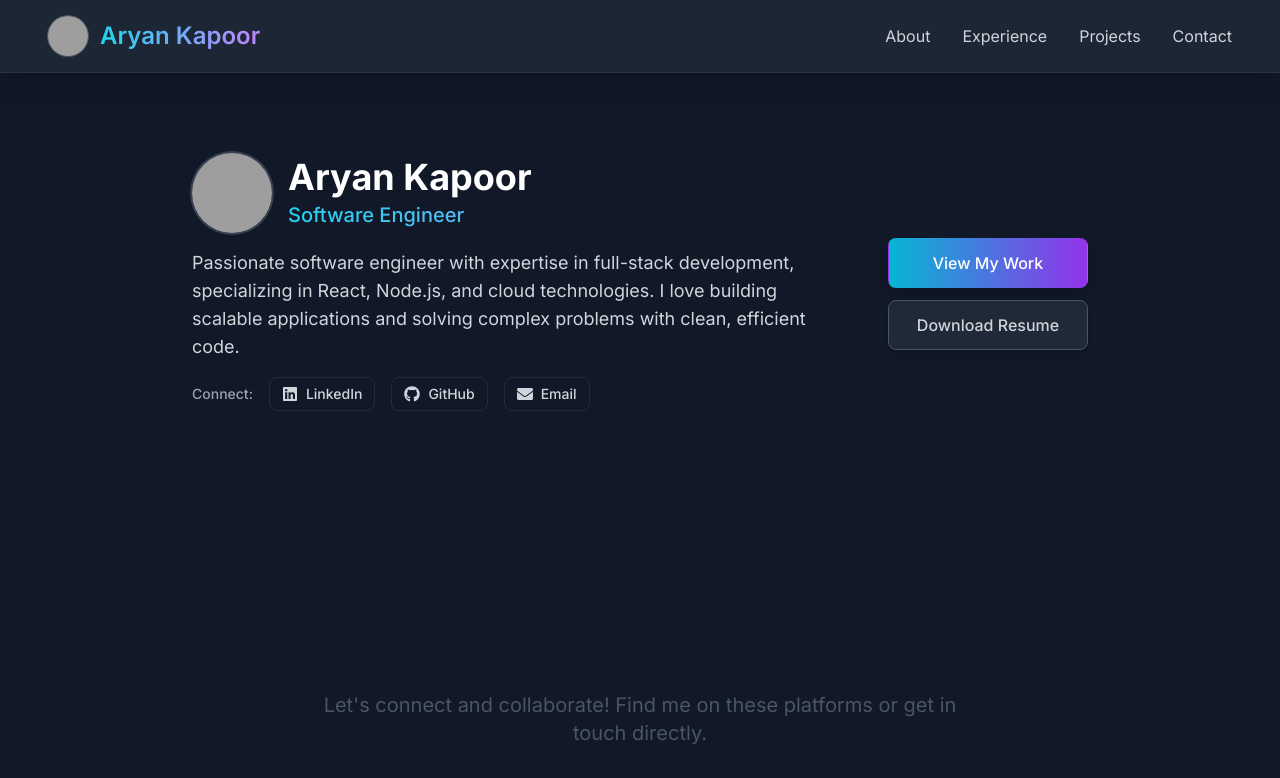
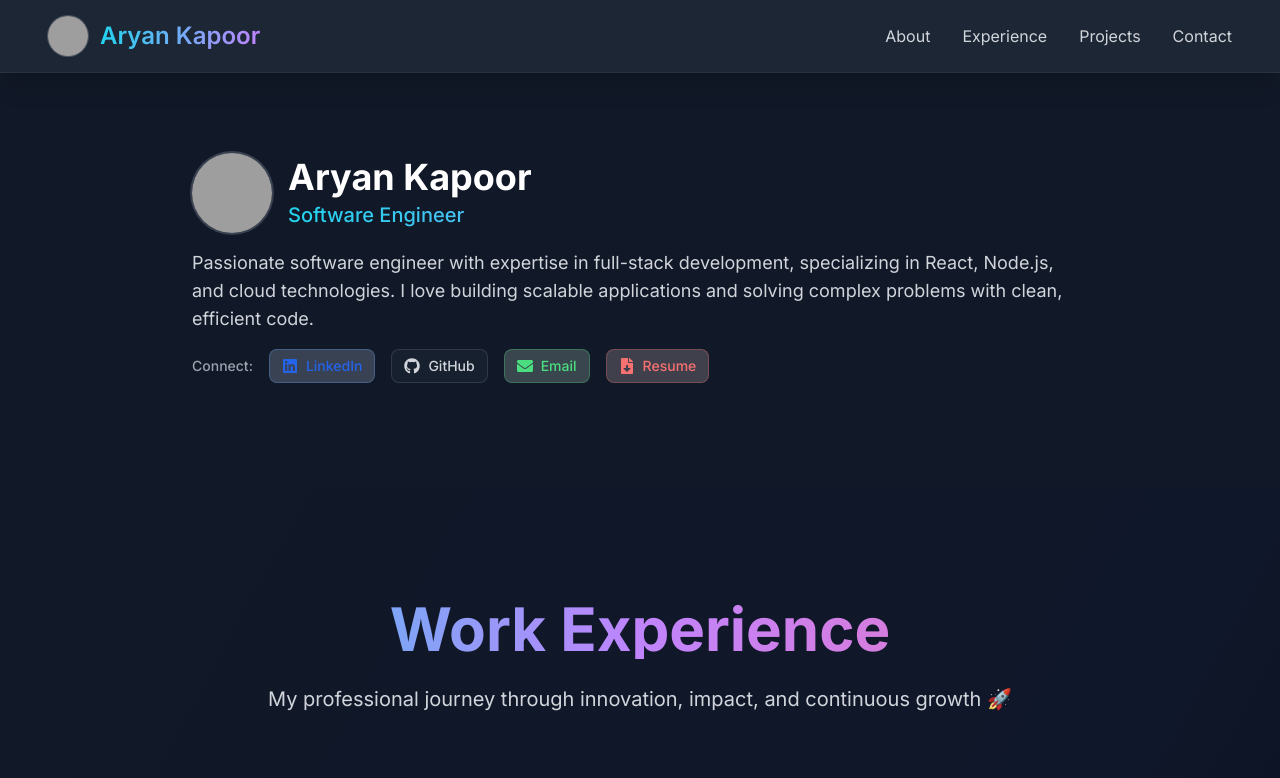
Before and after one commit to aryankapoorr/Personal-Website, a React (Vite) app: page / in a window 1280 px wide. Shown: the top 778 px of the page. Built offline with nearby package versions, Linux system fonts and the light colour scheme; grey boxes are pictures that could not be loaded.

Commit message:
remove links section, aggregate into hero

```diff
--- a/src/App.jsx
+++ b/src/App.jsx
@@ -1,5 +1,5 @@
 import './App.css';
-import { Hero, QuickLinks, Experience, Projects } from './components/sections';
+import { Hero, Experience, Projects } from './components/sections';
 import { personalInfo } from './data/personalInfo';
 import { useResponsiveTransitions } from './hooks';
 import useIntersectionObserver from './hooks/useIntersectionObserver';
@@ -90,9 +90,6 @@ function App() {
           {/* Hero Section */}
           <Hero onCTAClick={(cta) => console.log('CTA clicked:', cta)} />
 
-          {/* Quick Links Section */}
-          <QuickLinks />
-
           {/* Experience Section */}
           <Experience />
 
--- a/src/components/sections/Hero.jsx
+++ b/src/components/sections/Hero.jsx
@@ -44,9 +44,17 @@ const Hero = ({ onCTAClick }) => {
     FaStackOverflow
   };
 
+  // Color mapping for different link types (matching QuickLinks section)
+  const colorMap = {
+    linkedin: 'text-blue-600 bg-blue-100/20 hover:bg-blue-100/30 border-blue-400/30 hover:border-blue-400/50',
+    github: 'text-gray-300 bg-gray-800/50 hover:bg-gray-700/50 border-gray-600/50 hover:border-gray-500/50',
+    email: 'text-green-400 bg-green-100/20 hover:bg-green-100/30 border-green-400/30 hover:border-green-400/50',
+    resume: 'text-red-400 bg-red-100/20 hover:bg-red-100/30 border-red-400/30 hover:border-red-400/50'
+  };
+
   // Get professional and contact links
   const professionalLinks = quickLinks.filter(link =>
-    ['linkedin', 'github', 'email'].includes(link.id)
+    ['linkedin', 'github', 'email', 'resume'].includes(link.id)
   );
 
   // Simulate content loading delay (reduced for compact design)
@@ -114,18 +122,13 @@ const Hero = ({ onCTAClick }) => {
 
   // Handle link clicks
   const handleLinkClick = (link) => {
-    if (link.external) {
+    if (link.id === 'resume') {
+      // Open PDF in new tab for resume
+      window.open(link.url, '_blank', 'noopener,noreferrer');
+    } else if (link.external) {
       window.open(link.url, '_blank', 'noopener,noreferrer');
     } else if (link.url.startsWith('mailto:')) {
       window.location.href = link.url;
-    } else if (link.url.endsWith('.pdf')) {
-      // Handle resume download
-      const linkElement = document.createElement('a');
-      linkElement.href = link.url;
-      linkElement.download = '';
-      document.body.appendChild(linkElement);
-      linkElement.click();
-      document.body.removeChild(linkElement);
     }
   };
 
@@ -148,7 +151,7 @@ const Hero = ({ onCTAClick }) => {
               initial="initial"
               exit="exit"
             >
-              <div className="flex flex-col lg:flex-row lg:items-center lg:justify-between gap-6 lg:gap-12">
+              <div className="flex flex-col lg:flex-row lg:items-center gap-6 lg:gap-12">
                 {/* Content Loading */}
                 <div className="flex-1">
                   <div className="flex items-center gap-4 mb-4">
@@ -179,13 +182,8 @@ const Hero = ({ onCTAClick }) => {
                     <LoadingPlaceholder type="button" className="w-24" />
                     <LoadingPlaceholder type="button" className="w-24" />
                     <LoadingPlaceholder type="button" className="w-24" />
+                    <LoadingPlaceholder type="button" className="w-24" />
                   </div>
-                </div>
-
-                {/* CTA Loading */}
-                <div className="flex flex-col sm:flex-row gap-3">
-                  <LoadingPlaceholder type="button" className="w-32" />
-                  <LoadingPlaceholder type="button" className="w-32" />
                 </div>
               </div>
             </motion.div>
@@ -198,8 +196,8 @@ const Hero = ({ onCTAClick }) => {
               initial="hidden"
               animate={isVisible ? "visible" : "hidden"}
             >
-              <div className="flex flex-col lg:flex-row lg:items-center lg:justify-between gap-6 lg:gap-12">
-                {/* Main Content */}
+              <div className="flex flex-col lg:flex-row lg:items-center gap-6 lg:gap-12">
+                {/* Main Content - now takes full width */}
                 <div className="flex-1">
                   {/* Profile Picture and Name/Title */}
                   <motion.div className="flex items-center gap-4 mb-4" variants={itemVariants}>
@@ -260,15 +258,20 @@ const Hero = ({ onCTAClick }) => {
                       <span className="text-sm text-gray-400 font-medium">Connect:</span>
                       {professionalLinks.map((link, index) => {
                         const IconComponent = iconMap[link.icon];
+                        const colorClasses = colorMap[link.id] || 'text-gray-300 bg-gray-800/50 hover:bg-gray-700/50 border-gray-600/50 hover:border-gray-500/50';
                         return (
                           <motion.button
                             key={link.id}
                             variants={linkVariants}
                             onClick={() => handleLinkClick(link)}
-                            className="flex items-center gap-2 px-3 py-1.5 text-sm text-gray-300 hover:text-cyan-400 hover:bg-gray-800/50 rounded-lg transition-all duration-200 group border border-gray-700/50 hover:border-cyan-400/30"
+                            className={`flex items-center gap-2 px-3 py-1.5 text-sm rounded-lg transition-all duration-200 group border ${colorClasses}`}
                             whileHover={{ scale: 1.05 }}
                             whileTap={{ scale: 0.95 }}
-                            aria-label={`${link.label} - ${link.external ? 'Opens in new tab' : 'Contact'}`}
+                            aria-label={`${link.label} - ${
+                              link.external ? 'Opens in new tab' :
+                              link.url.startsWith('mailto:') ? 'Send email' :
+                              link.id === 'resume' ? 'Open resume in new tab' : 'Contact'
+                            }`}
                           >
                             <IconComponent className="w-4 h-4 group-hover:scale-110 transition-transform duration-200" />
                             <span className="font-medium">{link.label}</span>
@@ -278,54 +281,6 @@ const Hero = ({ onCTAClick }) => {
                     </motion.div>
                   </motion.div>
                 </div>
-
-                {/* Call-to-Action Buttons */}
-                <motion.div
-                  className="flex flex-col sm:flex-row lg:flex-col gap-3 lg:min-w-[200px]"
-                  variants={itemVariants}
-                >
-                  {personalInfo.callToActions.map((cta, index) => (
-                    <motion.div
-                      key={cta.id}
-                      whileHover={{ scale: 1.02 }}
-                      whileTap={{ scale: 0.98 }}
-                    >
-                      <Button
-                        variant={cta.variant}
-                        size="md"
-                        onClick={() => {
-                          if (onCTAClick) onCTAClick(cta);
-
-                          // Handle action
-                          switch (cta.action) {
-                            case 'scroll':
-                              if (cta.target) {
-                                const element = document.querySelector(cta.target);
-                                if (element) {
-                                  element.scrollIntoView({ behavior: 'smooth' });
-                                }
-                              }
-                              break;
-                            case 'download':
-                              if (cta.target) {
-                                const link = document.createElement('a');
-                                link.href = cta.target;
-                                link.download = '';
-                                document.body.appendChild(link);
-                                link.click();
-                                document.body.removeChild(link);
-                              }
-                              break;
-                          }
-                        }}
-                        className="w-full sm:w-auto lg:w-full justify-center"
-                        ariaLabel={`${cta.label} - ${cta.action === 'scroll' ? 'Navigate to section' : 'Download file'}`}
-                      >
-                        {cta.label}
-                      </Button>
-                    </motion.div>
-                  ))}
-                </motion.div>
               </div>
             </motion.div>
           )}
--- a/src/data/personalInfo.js
+++ b/src/data/personalInfo.js
@@ -14,13 +14,6 @@ export const personalInfo = {
       action: "scroll",
       target: "#projects",
       variant: "primary"
-    },
-    {
-      id: "download-resume",
-      label: "Download Resume",
-      action: "download",
-      target: "/AryanKapoor_Resume.pdf",
-      variant: "secondary"
     }
   ]
 };
```
